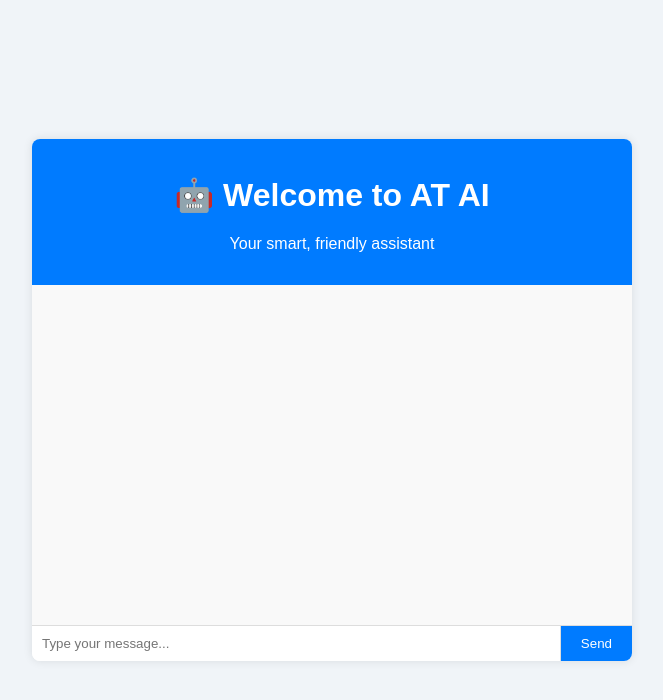
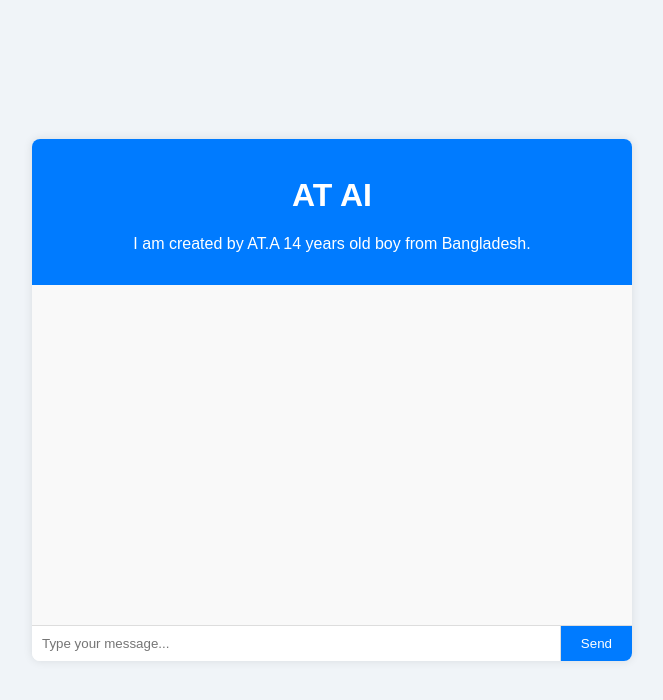
Before and after one commit to at1123/at-ai, a website: page public/index.html in a window 1280 px wide. Shown: the whole page, without its empty margins (308-971 px from the left). Drawn offline with Linux system fonts and the light colour scheme.

Commit message:
Add files via upload

```diff
--- a/public/index.html
+++ b/public/index.html
@@ -3,14 +3,14 @@
 <head>
   <meta charset="UTF-8" />
   <meta name="viewport" content="width=device-width, initial-scale=1.0" />
-  <title>AT AI Chatbot</title>
+  <title>AT AI </title>
   <link rel="stylesheet" href="style.css" />
 </head>
 <body>
   <div class="container">
     <div class="chat-header">
-      <h1>🤖 Welcome to AT AI</h1>
-      <p>Your smart, friendly assistant</p>
+      <h1>AT AI</h1>
+      <p>I am created by AT.A 14 years old boy from Bangladesh.</p>
     </div>
     <div id="messages" class="chat-messages"></div>
     <div class="chat-input">
```
